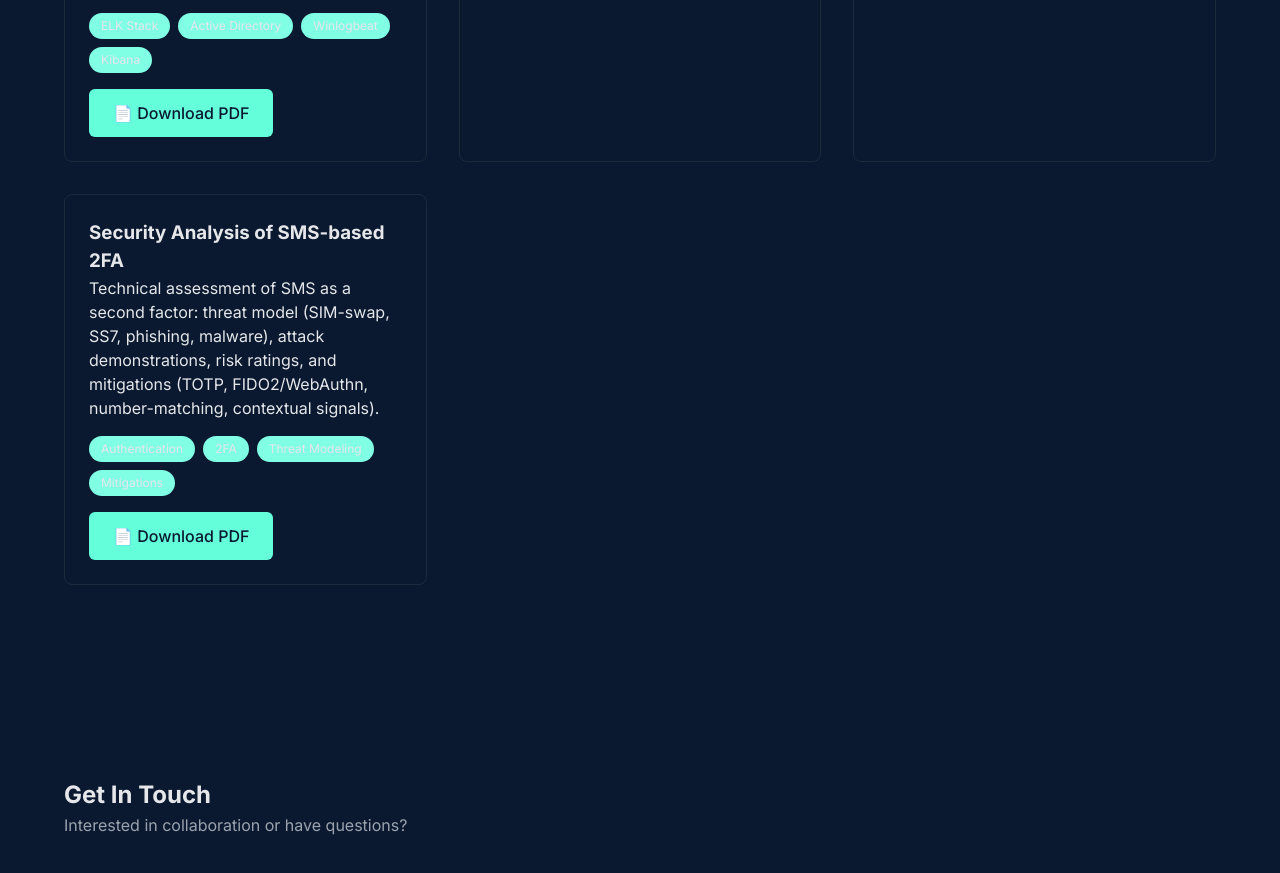
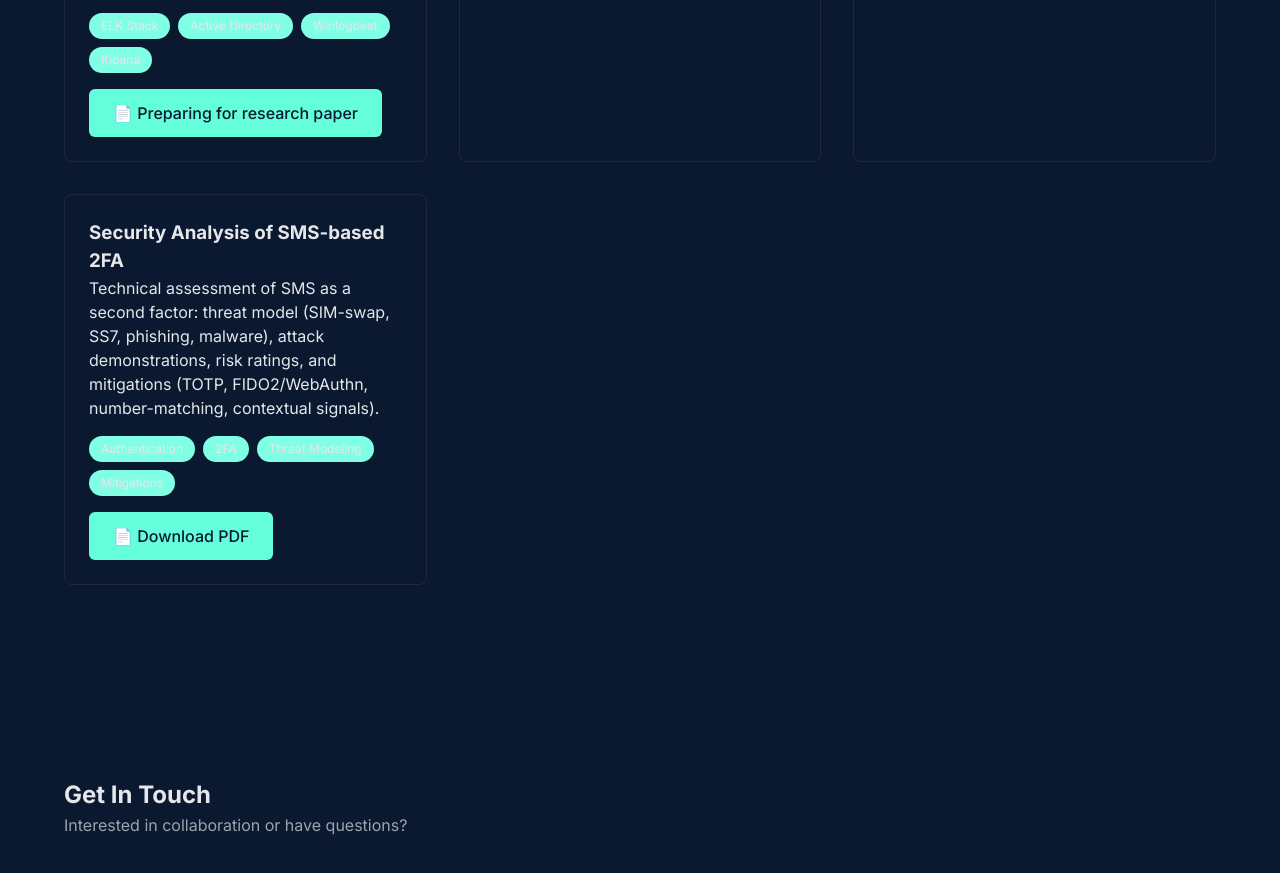
Before and after one commit to RuthlessbBaby/Website, a React app: page index.html in a window 1280 px wide. Shown: the part 2091-2964 px from the top of the page. Built offline with nearby package versions, Linux system fonts and the light colour scheme.

Commit message:
Update index.html

```diff
--- a/index.html
+++ b/index.html
@@ -110,7 +110,7 @@
             <span>ELK Stack</span><span>Active Directory</span><span>Winlogbeat</span><span>Kibana</span>
           </div>
           <div class="project-links">
-            <a href="files/dissertation.pdf" download class="btn btn-primary" aria-label="Download Dissertation PDF">📄 Download PDF</a>
+            <a href="files/dissertation.pdf" download class="btn btn-primary" aria-label="Download Dissertation PDF">📄 Preparing for research paper</a>
           </div>
         </div>
       </article>
```
